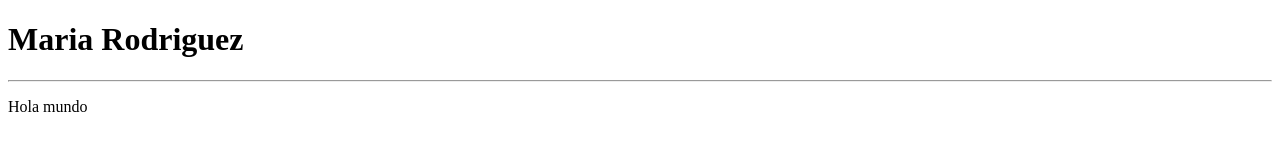
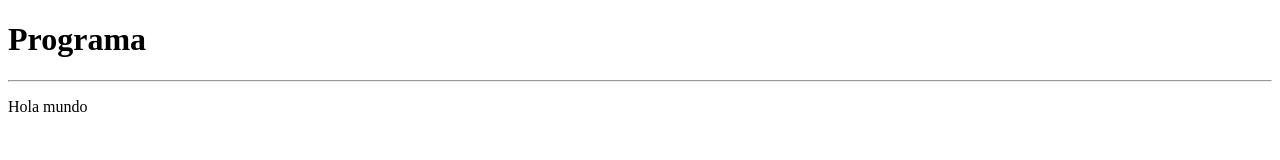
Before and after one commit to 1-Aleja/avengers-curso, a plain HTML site: page docs/index.html in a window 1280 px wide. Drawn offline with Linux system fonts and the light colour scheme.

Commit message:
cambios guardados

```diff
--- a/docs/index.html
+++ b/docs/index.html
@@ -4,10 +4,10 @@
     <meta charset="UTF-8">
     <meta http-equiv="X-UA-Compatible" content="IE=edge">
     <meta name="viewport" content="width=device-width, initial-scale=1.0">
-    <title>Maria Rodriguez</title>
+    <title>Programa</title>
 </head>
 <body>
-    <h1>Maria Rodriguez</h1>
+    <h1>Programa</h1>
     <hr>
     <p>Hola mundo</p>
     <SCRIPT SRC=""./js/app.js"></SCRIPT>
```
